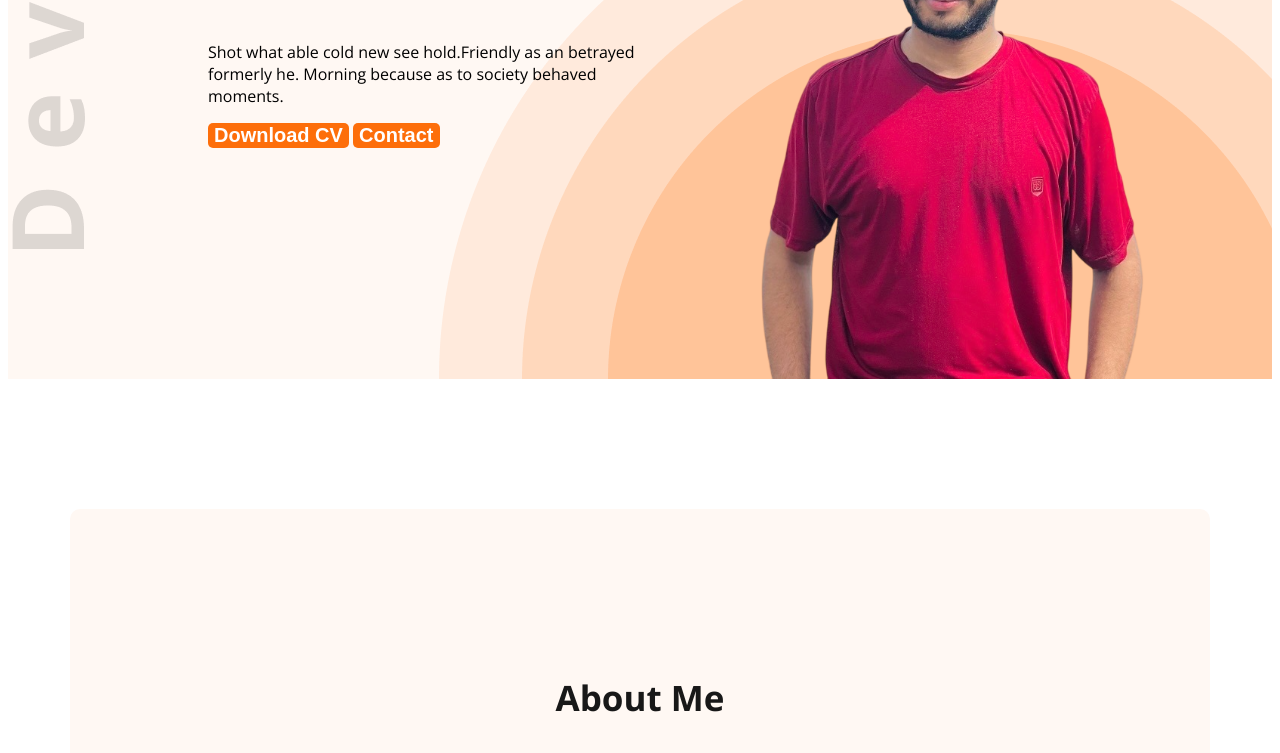
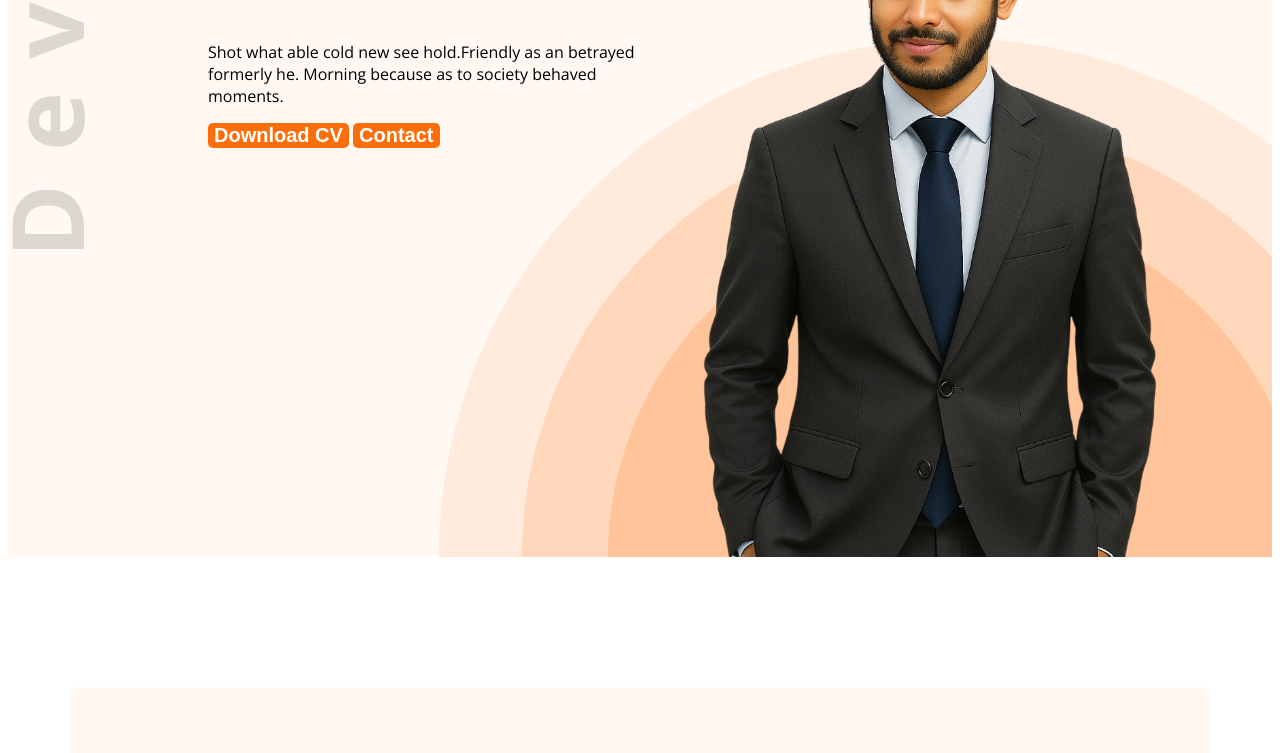
Before and after one commit to alviii934/wev-developer-portfolio, a plain HTML site: page index.html in a window 1280 px wide. Shown: the part 564-1317 px from the top of the page. Drawn offline with nearby package versions, Linux system fonts and the light colour scheme.

Commit message:
pic customize

```diff
--- a/index.html
+++ b/index.html
@@ -32,7 +32,7 @@
                 <button class="btn-primary">Download CV</button>
                 <button class="btn-primary">Contact</button>
             </div>
-            <img class="banner-profile" src="images/alvi-Photoroom.png" alt="">
+            <img class="banner-profile" src="images/alvi.png" alt="">
         </div>
 
     </header>
--- a/styles/style.css
+++ b/styles/style.css
@@ -6,6 +6,7 @@
 }
 .secondary-bg {
   background-color: #fff8f3;
+  /* background-color: tomato; */
 }
 /* shared style */
 .text-primary {
```
Also changed, not shown: images/alvi-Photoroom.png (deleted), images/alvi.jpg (deleted), images/alvi.png (added), 2 other files.
